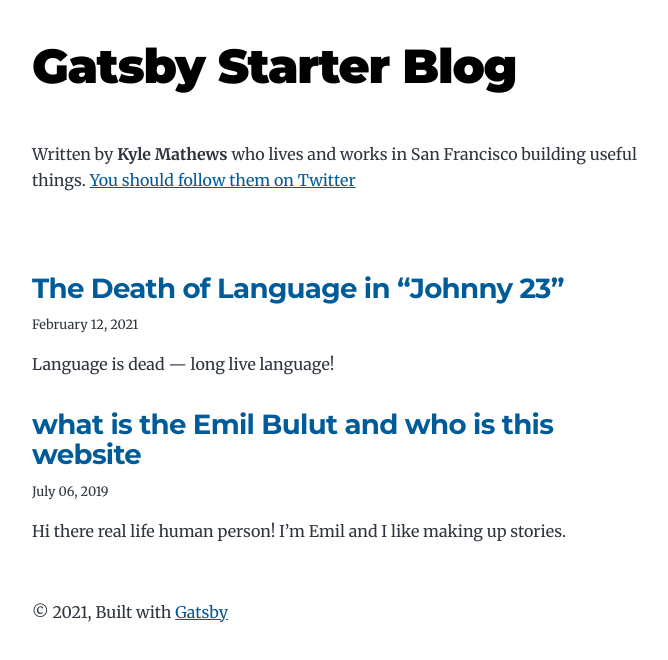
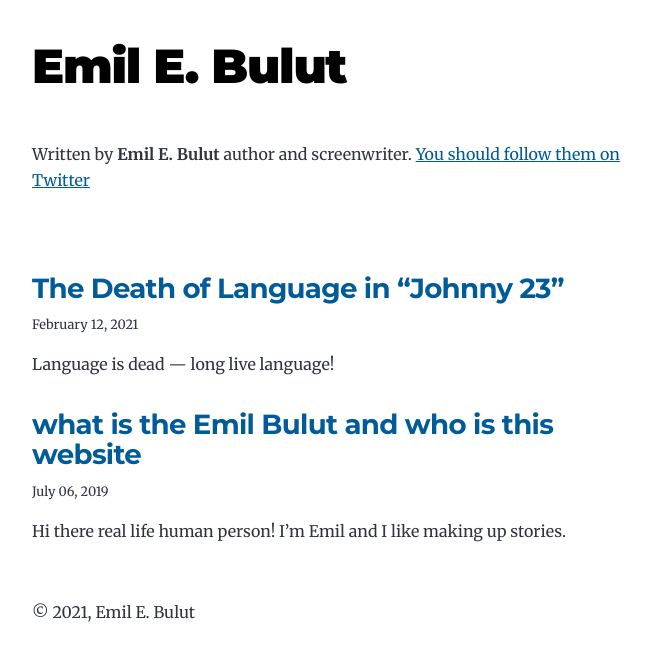
Before and after one commit to ykalashn/emilebulut.com-v2.0, a Gatsby site: page / in a window 1280 px wide. Shown: the whole page, without its empty margins (292-960 px from the left). Built offline with nearby package versions, Linux system fonts and the light colour scheme; Gatsby itself is replaced by a stand-in of ours.

Commit message:
Changed default properties

```diff
--- a/gatsby-config.js
+++ b/gatsby-config.js
@@ -1,14 +1,14 @@
 module.exports = {
   siteMetadata: {
-    title: `Gatsby Starter Blog`,
+    title: `Emil E. Bulut`,
     author: {
-      name: `Kyle Mathews`,
-      summary: `who lives and works in San Francisco building useful things.`,
+      name: `Emil E. Bulut`,
+      summary: `author and screenwriter.`,
     },
-    description: `A starter blog demonstrating what Gatsby can do.`,
-    siteUrl: `https://gatsby-starter-blog-demo.netlify.app/`,
+    description: `Official website of Emil E. Bulut`,
+    siteUrl: `https://emilebulut.com/`,
     social: {
-      twitter: `kylemathews`,
+      twitter: `emil_bulut`,
     },
   },
   plugins: [
--- a/src/components/layout.js
+++ b/src/components/layout.js
@@ -25,9 +25,7 @@ const Layout = ({ location, title, children }) => {
       <header className="global-header">{header}</header>
       <main>{children}</main>
       <footer>
-        © {new Date().getFullYear()}, Built with
-        {` `}
-        <a href="https://www.gatsbyjs.com">Gatsby</a>
+        © {new Date().getFullYear()}, Emil E. Bulut
       </footer>
     </div>
   )
```
Also changed, not shown: content/blog/the-death-of-language-in-“johnny-23”/index.md (renamed from content/blog/my-second-post/index.md), content/blog/the-death-of-language-in-“johnny-23”/the-death-of-language-in-“johnny-23”.jpg (renamed from content/blog/my-second-post/the-death-of-language-in-“johnny-23”.jpg), content/blog/what-is-the-emil-bulut-and-who-is-this-website/index.md (renamed from content/blog/hello-world/index.md), content/blog/what-is-the-emil-bulut-and-who-is-this-website/what-is-the-emil-bulut-and-who-is-this-website.jpg (renamed from content/blog/hello-world/what-is-the-emil-bulut-and-who-is-this-website.jpg).
